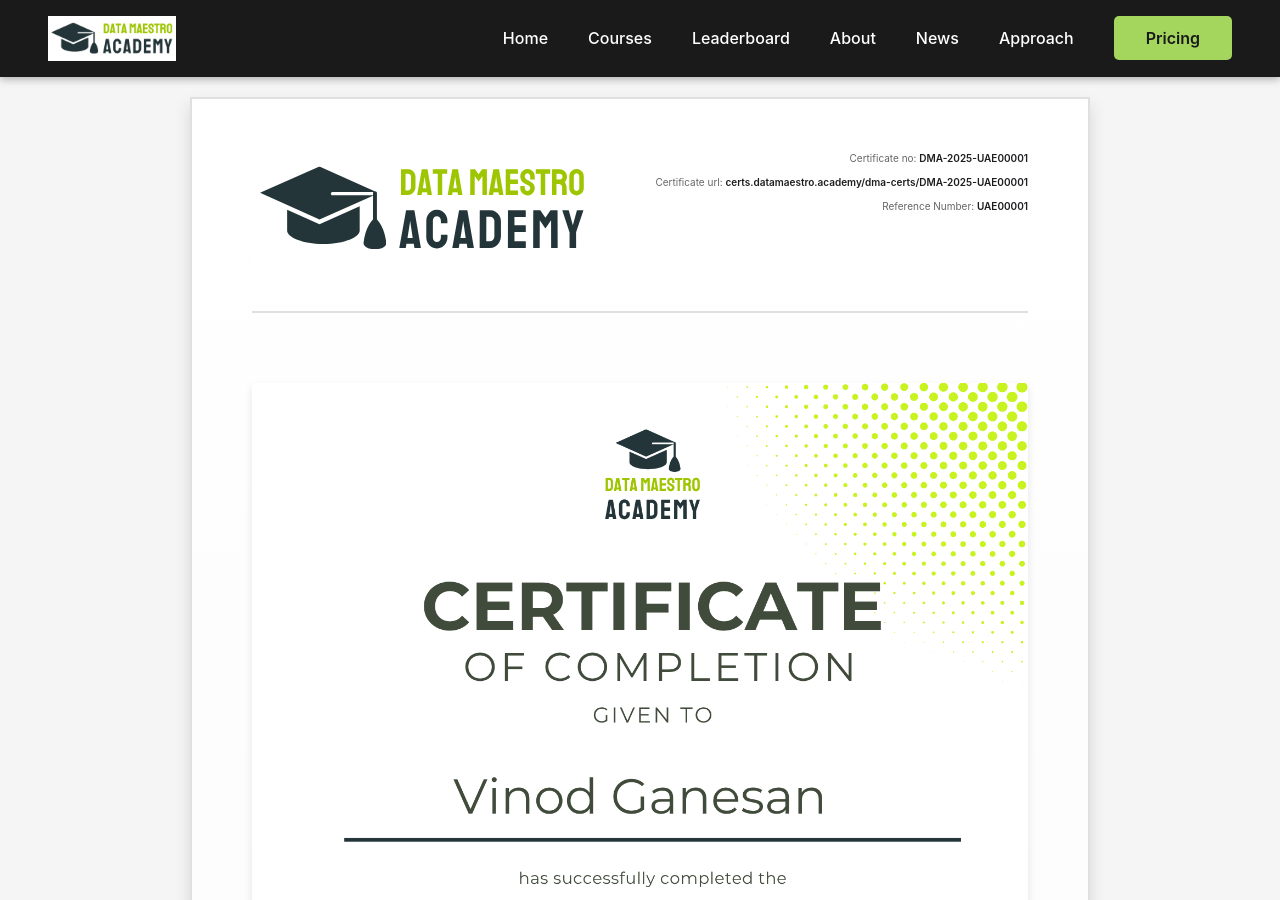
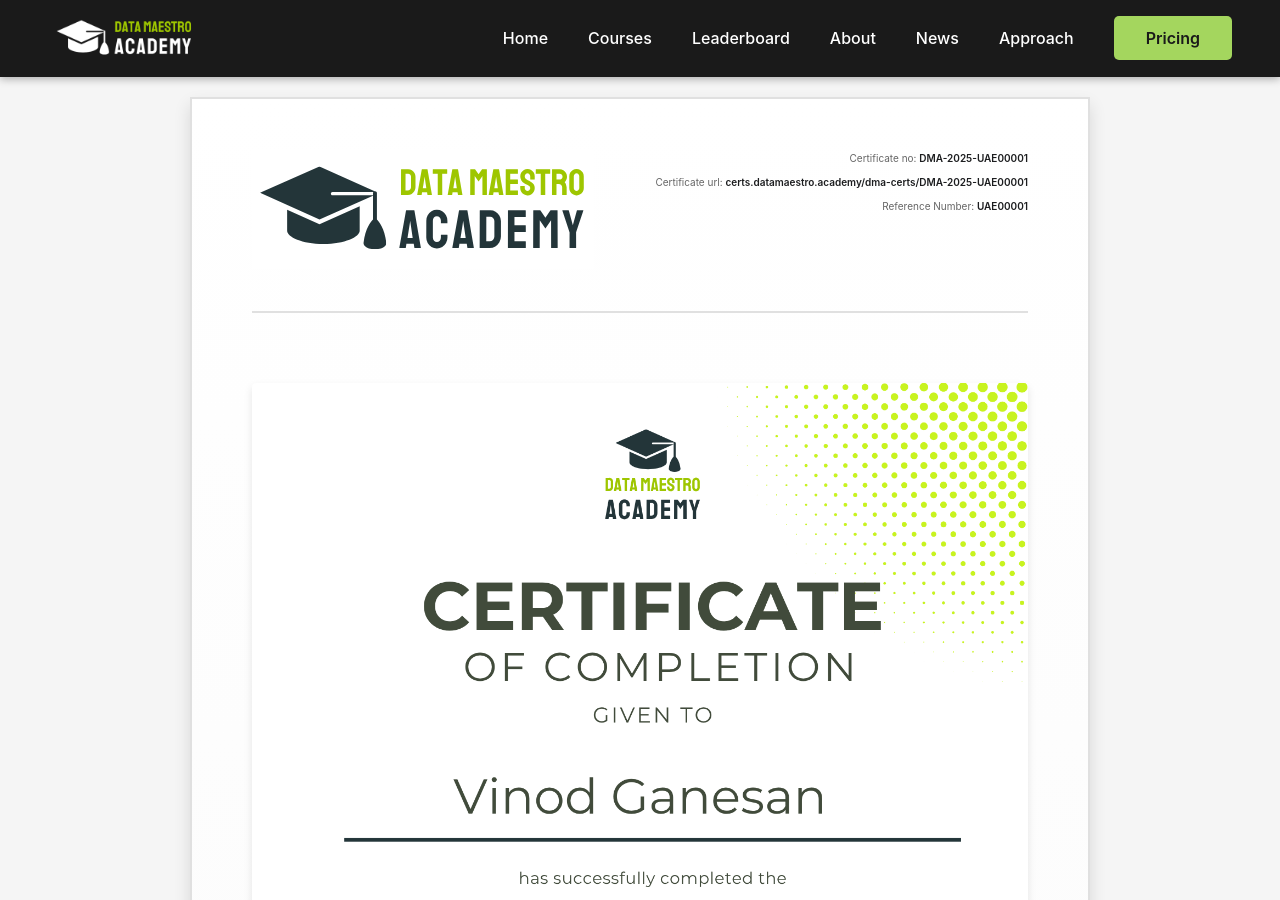
Before and after one commit to Data-Maestro-Academy/dma-cert, a Jekyll site: the page built from dma-certs/DMA-2025-UAE00001.md, in a window 1280 px wide and 900 px high. Built offline with Jekyll 4.4.1, drawn with Linux system fonts in a browser that asks for light colours.

Commit message:
Update certificate.html

```diff
--- a/_layouts/certificate.html
+++ b/_layouts/certificate.html
@@ -14,7 +14,7 @@
       <div class="header-container">
         <div class="logo">
           <a href="{{ site.baseurl }}/">
-            <img src="{{ site.baseurl }}/assets/img/data-maestro-logo.png" alt="{{ site.title }}" />
+            <img src="{{ site.baseurl }}/assets/img/data-maestro-logo-no-bg.png" alt="{{ site.title }}" />
           </a>
         </div>
         <nav class="main-nav">
```
